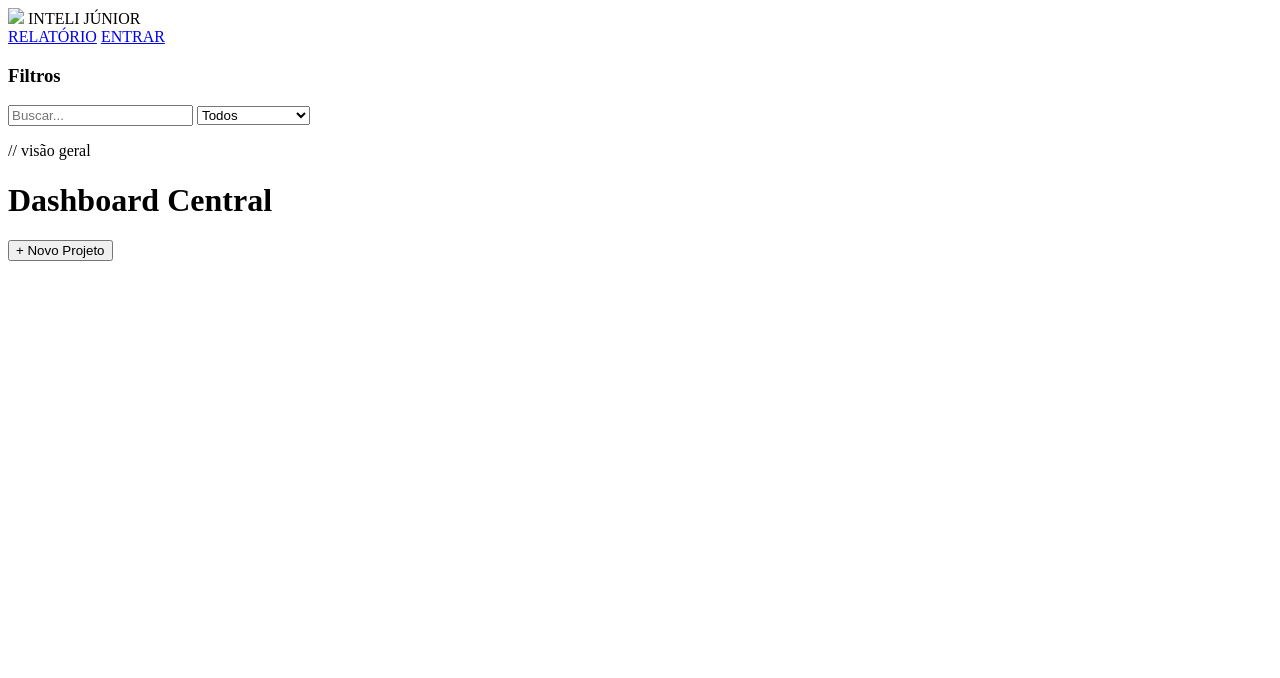
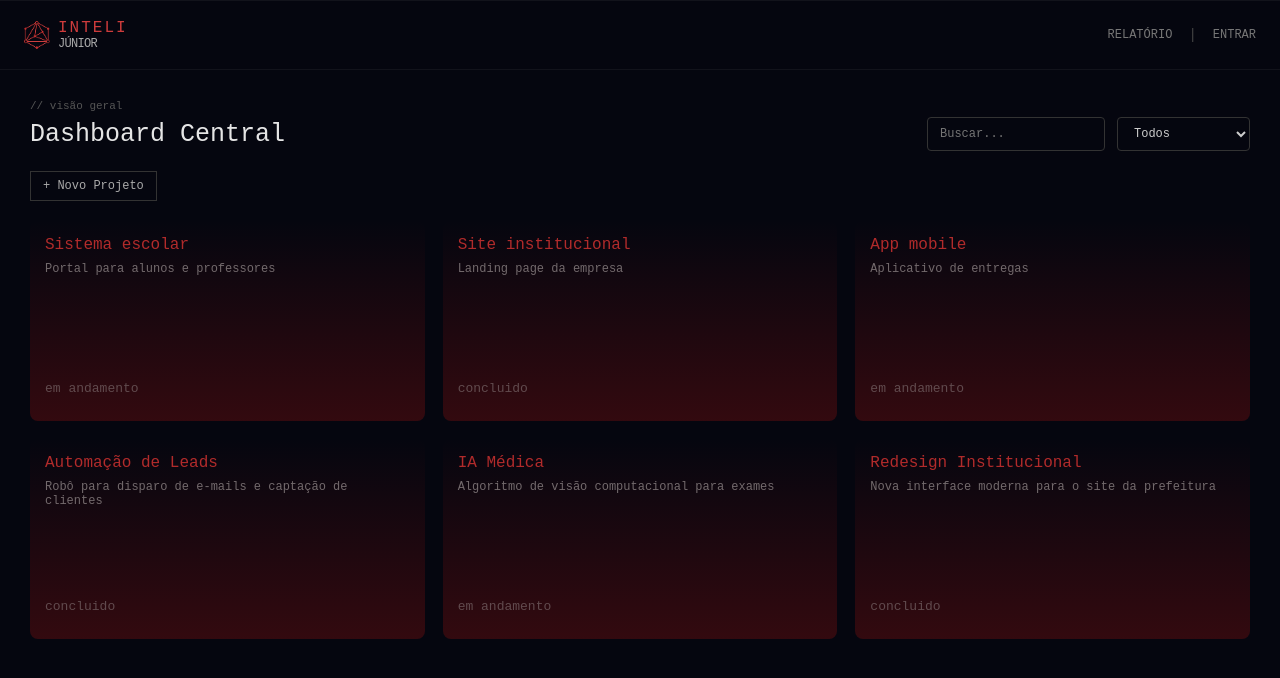
Before and after one commit to Henriquerssx/Trainee-Inteli-Jr-Grupo02, a plain HTML site: page frontend/primeira tela/index.html in a window 1280 px wide. Drawn offline with Linux system fonts and the light colour scheme; a web font is replaced by a local one.

Commit message:
melhoria de ux

```diff
--- a/frontend/primeira tela/index.html
+++ b/frontend/primeira tela/index.html
@@ -12,40 +12,43 @@
 <!-- Barra no topo da tela -->
 <header class="navbar">
   <div class="logo">
-    <img src="logo.png">
-    <span>INTELI JÚNIOR</span>
+    <img src="logo-vermelha.png">
+
+    <div class="texto-logo">
+    <span>INTELI</span>
+    <span>JÚNIOR</span>
   </div>
+</div>
 
   <nav>
     <a href="#">RELATÓRIO</a>
+    <span class="separador">|</span>
     <a href="#">ENTRAR</a>
   </nav>
 </header>
 
 <div class="layout">
-
-  <!-- Barra do filtro do lado da tela -->
-  <aside class="sidebar">
-    <h3>Filtros</h3>
-
-    <input type="text" id="search" placeholder="Buscar...">
-
-    <select id="status">
-      <option value="all">Todos</option>
-      <option value="andamento">Em andamento</option>
-      <option value="concluido">Concluído</option>
-    </select>
-  </aside>
-
-  <!-- Tala principal dos projetos -->
   <main class="main">
     <p>// visão geral</p>
-    <h1>Dashboard Central</h1>
+
+    <div class="dashboard-header">
+      <h1>Dashboard Central</h1>
+
+      <div class="filtros-topo">
+        <input type="text" id="search" placeholder="Buscar...">
+        <select id="status">
+          <option value="all">Todos</option>
+          <option value="em andamento">Em andamento</option>
+          <option value="concluido">Concluído</option>
+        </select>
+      </div>
+    </div>
 
     <button id="addBtn">+ Novo Projeto</button>
 
     <div id="cards" class="grid"></div>
   </main>
+</div>
 
 </div>
 
--- a/frontend/primeira tela/script.js
+++ b/frontend/primeira tela/script.js
@@ -0,0 +1,100 @@
+// projetos genericos só para testar
+let projetos = [
+  {
+    nome: "Sistema escolar",
+    status: "em andamento",
+    descricao: "Portal para alunos e professores"
+  },
+  {
+    nome: "Site institucional",
+    status: "concluido",
+    descricao: "Landing page da empresa"
+  },
+  {
+    nome: "App mobile",
+    status: "em andamento",
+    descricao: "Aplicativo de entregas"
+  },
+  { // <- Faltava abrir esta chave
+    nome: "Automação de Leads",
+    status: "concluido",
+    descricao: "Robô para disparo de e-mails e captação de clientes"
+  },
+  {
+    nome: "IA Médica",
+    status: "em andamento",
+    descricao: "Algoritmo de visão computacional para exames"
+  },
+  {
+    nome: "Redesign Institucional",
+    status: "concluido",
+    descricao: "Nova interface moderna para o site da prefeitura"
+  }
+];
+
+// colocando os elementos
+const cards = document.getElementById("cards");
+const search = document.getElementById("search");
+const filtroStatus = document.getElementById("status");
+const btn = document.getElementById("addBtn");
+
+// funcão principal da tela
+function renderizar(lista) {
+
+  // limpa a tela
+  cards.innerHTML = "";
+
+  // para cada projeto
+  lista.forEach((p, index) => {
+
+    // cria card
+    const card = document.createElement("div");
+    card.className = "card";
+
+    card.innerHTML = `
+        <div class="card-topo">
+            <h4>${p.nome}</h4>
+            <h5>${p.descricao}</h5>
+        </div>
+        <p class="id">${p.status}</p>
+    `;
+
+    cards.appendChild(card);
+  });
+}
+
+// função do filtro
+function filtrar() {
+
+  const texto = search.value.toLowerCase();
+
+  const listaFiltrada = projetos.filter(p => {
+    return p.nome.toLowerCase().includes(texto) &&
+      (filtroStatus.value === "all" || p.status === filtroStatus.value);
+  });
+
+  renderizar(listaFiltrada);
+}
+
+// botão para adionar projeto
+btn.onclick = () => {
+  const nome = prompt("Nome do projeto:");
+  const statusNovo = prompt("Status (andamento/concluido):");
+
+  if (nome && statusNovo) {
+    projetos.push({ nome, status: statusNovo });
+    filtrar();
+  }
+};
+
+// para remover algum projeto
+/*function remover(index) {
+  projetos.splice(index, 1);
+  filtrar();
+}*/
+
+search.oninput = filtrar;
+filtroStatus.onchange = filtrar;
+
+// iniciar
+renderizar(projetos);
--- a/frontend/primeira tela/style.css
+++ b/frontend/primeira tela/style.css
@@ -0,0 +1,215 @@
+/* Config da tela geral */
+* {
+  margin: 0;
+  padding: 0;
+  box-sizing: border-box;
+  font-family: "Fragment Mono", monospace;
+}
+
+body {
+  background: #05060F;
+  color: #e5e5e5;
+}
+
+/* Barra no topo */
+.navbar {
+  display: flex;
+  justify-content: space-between;
+  align-items: center;
+  padding: 18px 24px;
+
+
+  /* Bordas com reflexo suave de vidro */
+  border-top: 1px solid rgba(255, 255, 255, 0.05);
+  border-bottom: 1px solid rgba(255, 255, 255, 0.05);
+
+  /* Faz a barra flutuar e ficar presa no topo */
+  position: sticky;
+  top: 0;
+  z-index: 100;
+}
+/* container da logo */
+.logo {
+  display: flex;
+  align-items: center;
+  gap: 8px;
+}
+
+.texto-logo {
+  display: flex;
+  letter-spacing: 2px;
+  color:rgb(206, 60, 60);
+  flex-direction: column; /* Isto é o que força uma palavra para baixo da outra */
+  align-items: flex-start; /* Alinha o texto à esquerda */
+  justify-content: center; /* Centraliza verticalmente em relação à imagem */
+}
+
+.separador {
+  color: #444; /* Um cinza mais escuro para ficar discreto */
+  font-size: 14px; /* Tamanho da barra */
+  user-select: none; /* Evita que o usuário consiga selecionar a barra com o mouse */
+}
+
+.texto-logo span:last-child {
+  font-size: 12px;
+  letter-spacing: -0.7px;
+  color: #aaa; /* Deixa ele num tom um pouco mais claro */
+}
+
+/* imagem da logo */
+.logo img {
+  width: 26px;
+  height: auto;
+
+  position: relative;
+}
+
+nav {
+  display: flex;
+  align-items: center;
+  gap: 16px; /* Este é o espaço perfeito e igual entre a palavra, o | e a outra palavra */
+}
+
+.navbar a {
+  color: #777;
+  text-decoration: none;
+  font-size: 12px;
+  transition: color 0.3s ease;
+}
+
+.navbar a:hover {
+  color: #fff;
+}
+
+.layout {
+  display: flex;
+}
+
+/* Removemos o display: flex do layout antigo para ele ocupar a tela toda */
+.layout {
+  display: block;
+}
+
+/* Coloca o título de um lado e os filtros do outro */
+.dashboard-header {
+  display: flex;
+  justify-content: space-between; /* Empurra o h1 para a esquerda e os filtros para a direita */
+  align-items: center; /* Centraliza verticalmente */
+  margin-bottom: 20px;
+}
+
+/* Remove a margem antiga do h1 para ele não empurrar os filtros para cima */
+.dashboard-header h1 {
+  margin-bottom: 0;
+}
+
+/* Organiza os filtros lado a lado */
+.filtros-topo {
+  display: flex;
+  gap: 12px;
+}
+
+/* Deixa os campos de filtro com um visual limpo e moderno */
+.filtros-topo input,
+.filtros-topo select {
+  padding: 8px 12px;
+  background: transparent;
+  border: 1px solid #333;
+  color: #ccc;
+  font-size: 12px;
+  border-radius: 4px;
+}
+
+.filtros-topo input:focus,
+.filtros-topo select:focus {
+  outline: none;
+  border-color: #777; /* Dá um leve brilho na borda ao clicar */
+}
+
+/* Tela principal dos projetos */
+.main {
+  flex: 1;
+  padding: 30px;
+}
+
+.main p {
+  font-size: 11px;
+  color: #555;
+  margin-bottom: 5px;
+}
+
+h1 {
+  font-size: 25px;
+  font-weight: normal;
+  margin-bottom: 15px;
+}
+
+button {
+  margin-bottom: 20px;
+  padding: 7px 12px;
+  background: transparent;
+  border: 1px solid #333;
+  color: #aaa;
+  cursor: pointer;
+  font-size: 12px;
+}
+
+button:hover {
+  color: white;
+  border-color: #555;
+}
+
+.grid {
+  display: grid;
+  grid-template-columns: repeat(3, 1fr);
+  gap: 18px;
+}
+
+.card {
+  padding: 15px;
+  height: 200px;
+  border-radius: 8px;
+
+  display: flex;
+  flex-direction: column;
+  justify-content: space-between; /* Empurra o topo para cima e o rodapé para baixo */
+  gap: 12px; /* Dá um espaço padrão entre o topo, a descrição e o botão */
+
+  /* Removemos o background: #111; antigo e colocamos o gradiente */
+  background: linear-gradient(to bottom, transparent 0%, rgba(120, 15, 15, 0.4) 100%);
+
+
+  transition: all 0.3s ease;
+}
+
+
+
+.card:hover {
+  /* 1. Levanta o cartão 5 pixels para cima */
+  transform: translateY(-5px);
+
+  /* 3. Deixa o gradiente vermelho do fundo mais intenso */
+  background: linear-gradient(to bottom, transparent 0%, rgba(137, 16, 16, 0.7) 100%);
+
+  /* 4. Adiciona uma sombra preta embaixo para dar a ilusão de que descolou da tela */
+  box-shadow: 0 10px 20px rgba(0, 0, 0, 0.6);
+}
+
+.card h4 {
+  font-size: 16px;
+  font-weight: normal;
+  color: #b12b2b;
+}
+
+.card h5 {
+  margin-top: 8px;
+  font-size: 12px;
+  font-weight: normal;
+  color: #9f9797b0;
+}
+
+.card p {
+  font-size: 13px;
+  color: #9f979777;
+  margin: 6px 0 10px;
+}
```
Also changed, not shown: frontend/primeira tela/logo-vermelha.png (added).
